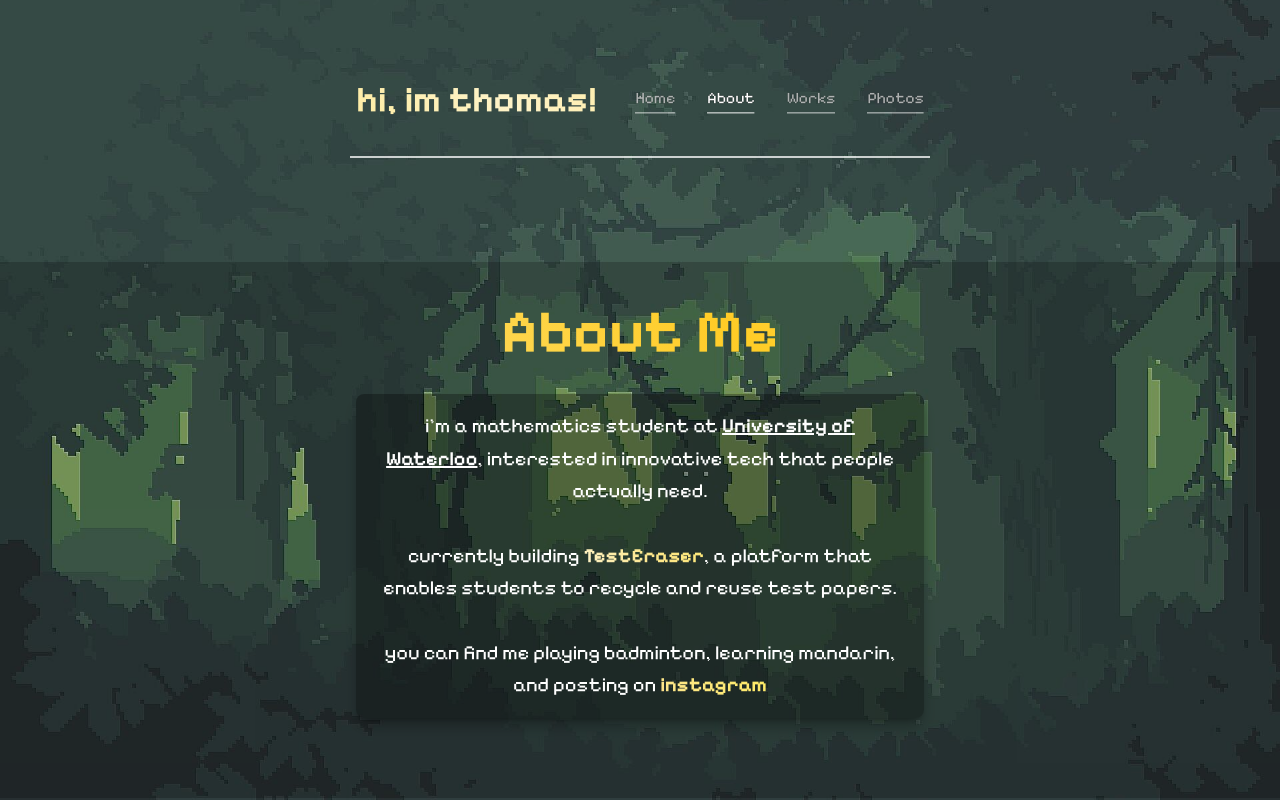
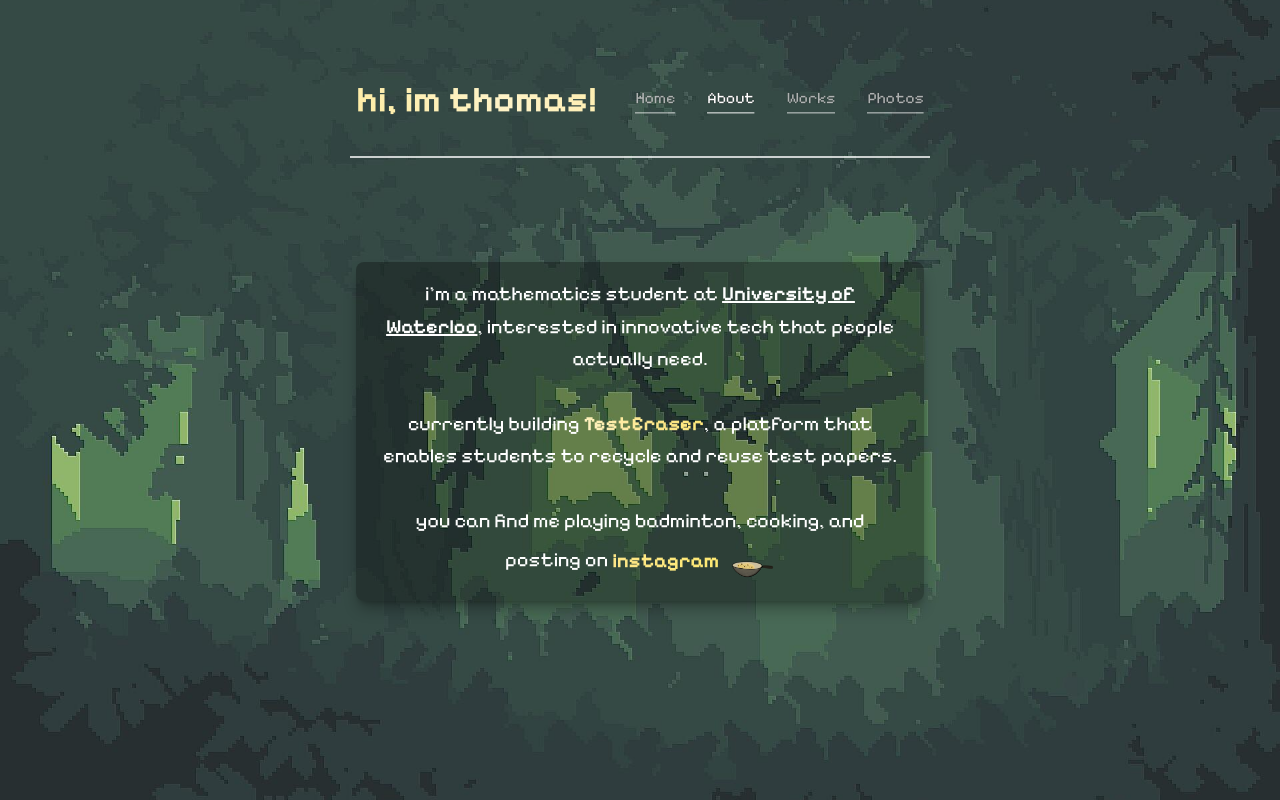
Before and after one commit to forkiron/thomaslenh, a React (Vite) app: page /about in a window 1280 px wide. Built offline with nearby package versions, Linux system fonts and the light colour scheme.

Commit message:
fixed about and works

```diff
--- a/src/pages/About.tsx
+++ b/src/pages/About.tsx
@@ -1,9 +1,11 @@
+import wok from "../assets/wok.gif";
+
 const About = () => {
   return (
-    <div className="min-h-[calc(100vh-80px)] pt-20 w-full">
+    <div className="min-h-[calc(100vh-80px)] pt-10 w-full">
       {/* About Content */}
-      <div className="flex items-center justify-center relative pb-20 pt-10 w-full">
-        <div className="absolute inset-0 bg-black/20"></div>
+      <div className="flex items-center justify-center relative pt-10 w-full">
+        <div className="absolute inset-0"></div>
         <div className="w-full max-w-[600px] mx-auto px-4">
           <div
             className="text-center relative z-10"
@@ -11,20 +13,6 @@ const About = () => {
               fontFamily: "Pixelify Sans, monospace",
             }}
           >
-            <h2
-              className="text-6xl font-bold mb-8"
-              style={{
-                background:
-                  "linear-gradient(45deg, #fde68a, #ffcc26, #fde68a,  #ffcc26, #fde68a)",
-                backgroundSize: "400% 400%",
-                backgroundClip: "text",
-                WebkitBackgroundClip: "text",
-                color: "transparent",
-                animation: "gradientShift 5s ease-in-out infinite",
-              }}
-            >
-              About Me
-            </h2>
             <div className="py-4 px-5 bg-black/30 shadow-lg shadow-black/30 leading-relaxed flex flex-col gap-8 rounded-lg">
               <p
                 className="text-xl text-white leading-relaxed"
@@ -33,9 +21,14 @@ const About = () => {
                 }}
               >
                 i'm a mathematics student at{" "}
-                <span className="underline font-semibold text-white">
+                <a
+                  href="https://uwaterloo.ca/"
+                  target="_blank"
+                  rel="noopener noreferrer"
+                  className="underline font-semibold text-white"
+                >
                   University of Waterloo
-                </span>
+                </a>
                 , interested in innovative tech that people actually need.
               </p>
 
@@ -69,10 +62,9 @@ const About = () => {
                   fontFamily: "Pixelify Sans, monospace",
                 }}
               >
-                you can find me playing badminton, learning mandarin, and
-                posting on{" "}
+                you can find me playing badminton, cooking, and posting on{" "}
                 <span
-                  className="underline font-bold"
+                  className="underline font-bold inline-flex items-center gap-2 align-middle"
                   style={{
                     background:
                       "linear-gradient(45deg, #E1306C, #fde68a, #ffec5e,  #fde68a, #FFFFFF)",
@@ -84,6 +76,7 @@ const About = () => {
                   }}
                 >
                   instagram
+                  <img src={wok} alt="wok" className="w-12 h-12 inline-block" />
                 </span>
               </p>
             </div>
--- a/src/pages/Projects.tsx
+++ b/src/pages/Projects.tsx
@@ -29,10 +29,10 @@ const Projects = () => {
   ];
 
   return (
-    <div className="min-h-[calc(100vh-80px)] pt-20 w-full">
+    <div className="h-[calc(100vh-80px)] overflow-y-auto pt-20 w-full">
       {/* Projects Content */}
       <div className="flex items-center justify-center relative pb-20 pt-10 w-full">
-        <div className="absolute inset-0 bg-black/30"></div>
+        <div className="absolute inset-0 "></div>
         <div className="w-full max-w-[600px] mx-auto px-4">
           <div
             className="text-center relative z-10"
@@ -40,28 +40,15 @@ const Projects = () => {
               fontFamily: "Pixelify Sans, monospace",
             }}
           >
-            <h2
-              className="text-6xl font-bold mb-12"
-              style={{
-                background:
-                  "linear-gradient(45deg, #ffcc26, #ffae17, #ffcc26,  #ffae17, #ffcc26)",
-                backgroundSize: "400% 400%",
-                backgroundClip: "text",
-                WebkitBackgroundClip: "text",
-                color: "transparent",
-                animation: "gradientShift 5s ease-in-out infinite",
-              }}
-            >
-              Projects
-            </h2>
-            <div className="grid grid-cols-1 md:grid-cols-2 lg:grid-cols-3 gap-8">
+            <div className="flex flex-col gap-4">
               {projects.map((project, index) => (
-                <ProjectCard
-                  key={index}
-                  title={project.title}
-                  description={project.description}
-                  image={project.image}
-                />
+                <div key={index} className="w-full">
+                  <ProjectCard
+                    title={project.title}
+                    description={project.description}
+                    image={project.image}
+                  />
+                </div>
               ))}
             </div>
           </div>
```
